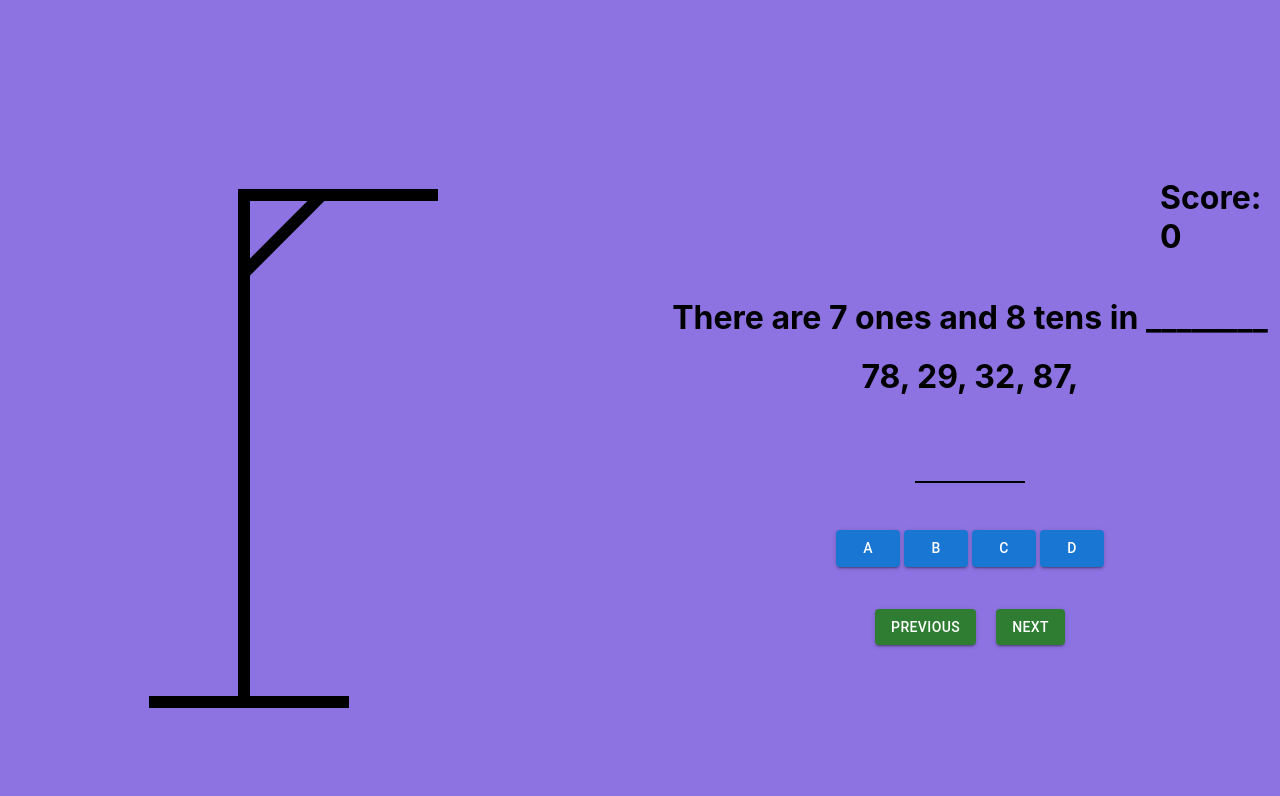
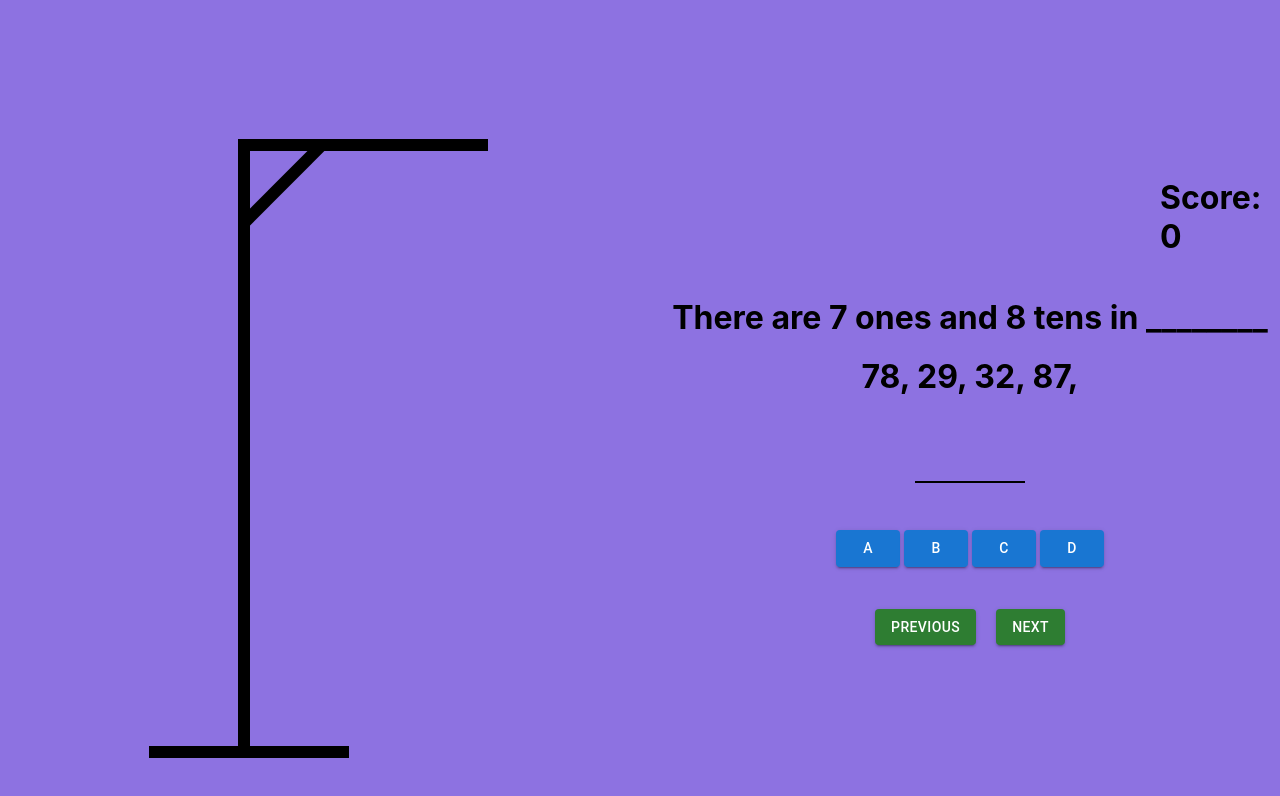
Before and after one commit to Ganapathi-devop/hang-man-prj, a React (Create React App) app: page / in a window 1280 px wide. Shown: the top 796 px of the page. Built offline with nearby package versions, Linux system fonts and the light colour scheme.

Commit message:
tablet and lap responsive complete

```diff
--- a/src/components/hangmancomp.css
+++ b/src/components/hangmancomp.css
@@ -1,4 +1,5 @@
 @import url("./responsive.css");
+
 .body-hangmancomp{
     display: flex;
     padding: 10px;
@@ -10,8 +11,8 @@
     width: 200px;
     height: 500px;
     position: relative;
-    top: 217px;
-    left: -167px;
+    top: 160px;
+    left: -120px;
 }
 .full-hangman div{
     position: relative;
@@ -86,17 +87,17 @@
 }
 .top-pole{
     display: inline;
-    width: 200px;
+    width: 250px;
     height: 12px;
     background-color: #000;
     position: relative;
     top: 45px;
-    left:94px;
+    left:119px;
 }
 .stright-pole{
     display: inline;
     width: 12px;
-    height: 500px;
+    height: 600px;
     background-color: #000;
     position: relative;
     top: 45px;
--- a/src/components/responsive.css
+++ b/src/components/responsive.css
@@ -32,7 +32,29 @@
 
 /* Small devices (portrait tablets and large phones, 600px and up) */
 @media only screen and (min-width: 600px) {
-    .score-bar{padding-left: 200px;}
+    /* app comp */
+    .pop-div{padding: .5rem; position: absolute; top: 20%; left: 20%; width: 500px; height: 500px;}
+
+    /* quiz comp */
+    .score-bar{padding-left: 200px; font-size: 1.5rem;}
+    .question-quizcomp h4{font-size: 1.2rem; font-weight: 500;}
+    .ans-divs{padding: 0%; width: 4.5rem; height: 2rem;}
+    .ans-divs h1{font-size: 1rem;}
+
+    /* hangman comp */
+    .body-hangmancomp{ padding: 0%;}
+    .top-pole{width: 8rem; left: 3.75rem; height: .5rem;}
+    .stright-pole{height: 23rem; width: .5rem;}
+    .bottom-pole{width: 10rem; height: .5rem;}
+    .side-pole{width: 4.1rem; height: .5rem; top: 75px; left: 25px;}
+    .full-hangman{width: 200px; height: 500px;}
+    .strightpole-hangman{width: .45rem; height: 2.5rem; left: 8.85rem; top: 1.5rem;}
+    .head-hangman{width: 2.5rem; height: 2.5rem; border: 4px solid; left: 7.65rem; top: 1.5rem;}
+    .body-hangman{width: .3rem; border: none; height: 8.5rem; left: 9rem; top: 1.5rem;}
+    .lefthand-hangman{border: none; width: .3rem; height: 5rem; top: -5.8rem; left: 7.26rem; transform: rotate(42deg);}
+    .righthand-hangman{border: none; width: .3rem; height: 5rem; top: -11rem; left: 10.6rem; transform: rotate(-42deg);}
+    .leftleg-hangman{border: none; width: .3rem; height: 5rem; top: -9.35rem; left: 7.25rem; transform: rotate(42deg);}
+    .rightleg-hangman{border: none; width: .3rem; height: 5rem; top: -14.5rem; left: 10.65rem; transform: rotate(-42deg);}
 
 
 }
@@ -49,7 +71,28 @@
 
 /* Extra large devices (large laptops and desktops, 1200px and up) */
 @media only screen and (min-width: 1200px) {
-    .score-bar{
-        padding-left: 500px;
-    }
+    /* app comp */
+    .pop-div{ padding: 1rem; position: fixed; top: 20%; left: 30%; width: 600px; height: 500px;}
+
+    /* quiz comp */
+    .score-bar{padding-left: 500px; font-size: 2rem;}
+    .question-quizcomp h4{font-size: 2rem; font-weight: 700;}
+    .ans-divs{padding: 5px; width: 100px; height: 50px;}
+    .ans-divs h1{font-size: 3rem;}
+
+    /* hangman comp */
+    .body-hangmancomp{ padding: 10px;}
+    .top-pole{width: 250px; left: 119px; height: 12px;}
+    .stright-pole{height: 600px; width: 12px;}
+    .bottom-pole{width: 200px; height: 12px;}
+    .side-pole{width: 110px; height: 12px; left: 40px; top: 95px;}
+    .full-hangman{width: 200px; height: 500px;}
+    .strightpole-hangman{width: 10px; height: 50px; left: 70px; top: 0px;}
+    .head-hangman{width: 100px; height: 100px; border: 5px solid; left: 20px; top: 0px;}
+    .body-hangman{width: 2px; border: 5px solid; height: 200px; left: 70px; top: 0px;}
+    .lefthand-hangman{border: 5px solid; width: 2px; height: 150px; top: -202px; left: 12px; transform: rotate(45deg);}
+    .righthand-hangman{border: 5px solid; width: 2px; height: 150px; top: -365px; left: 125px; transform: rotate(-45deg);}
+    .leftleg-hangman{border: 5px solid; width: 2px; height: 150px; top: -350px; left: 12px; transform: rotate(45deg);}
+    .rightleg-hangman{border: 5px solid; width: 2px; height: 150px; top: -512px; left: 125px; transform: rotate(-45deg);}
+
 }
```
